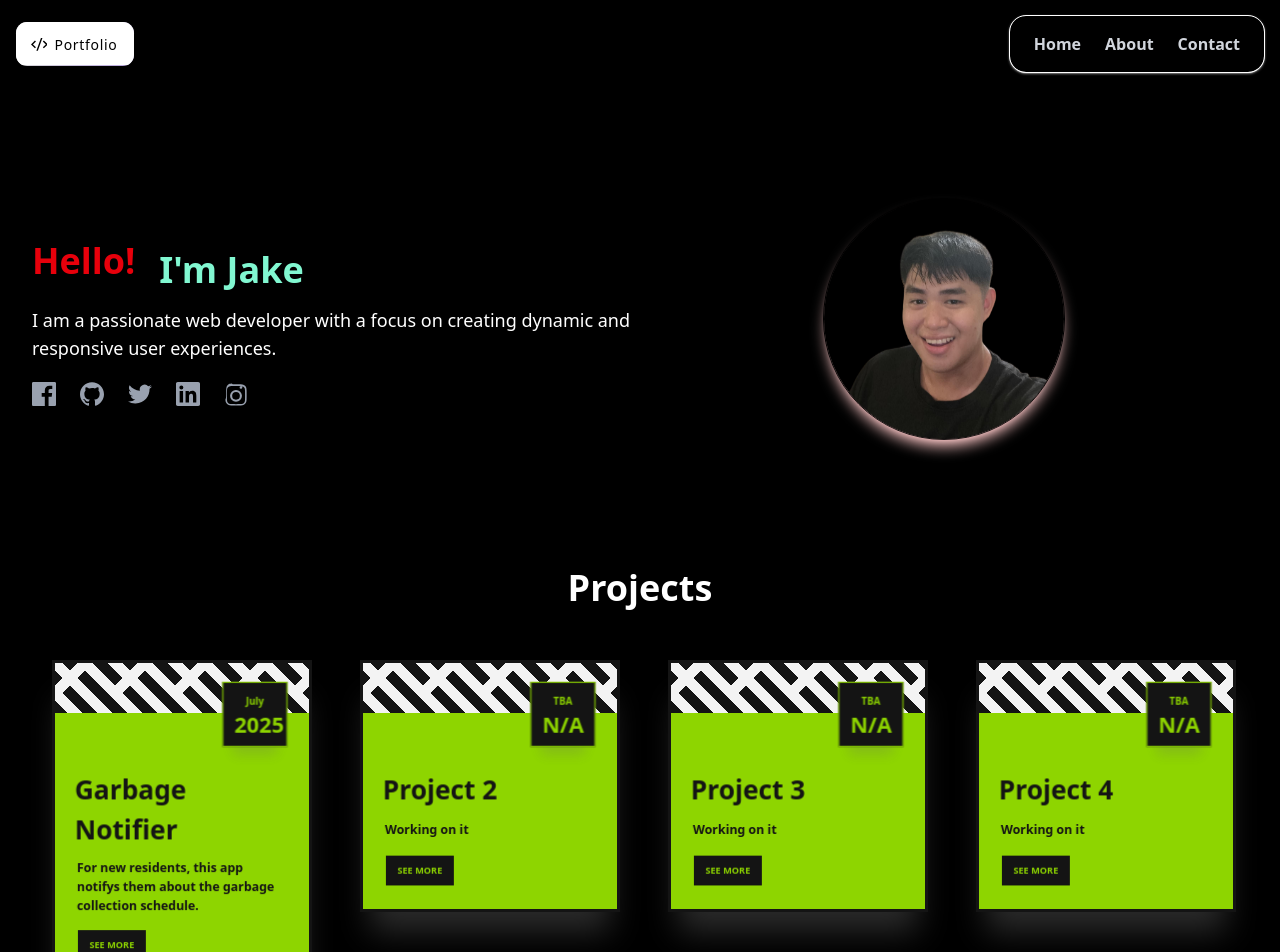
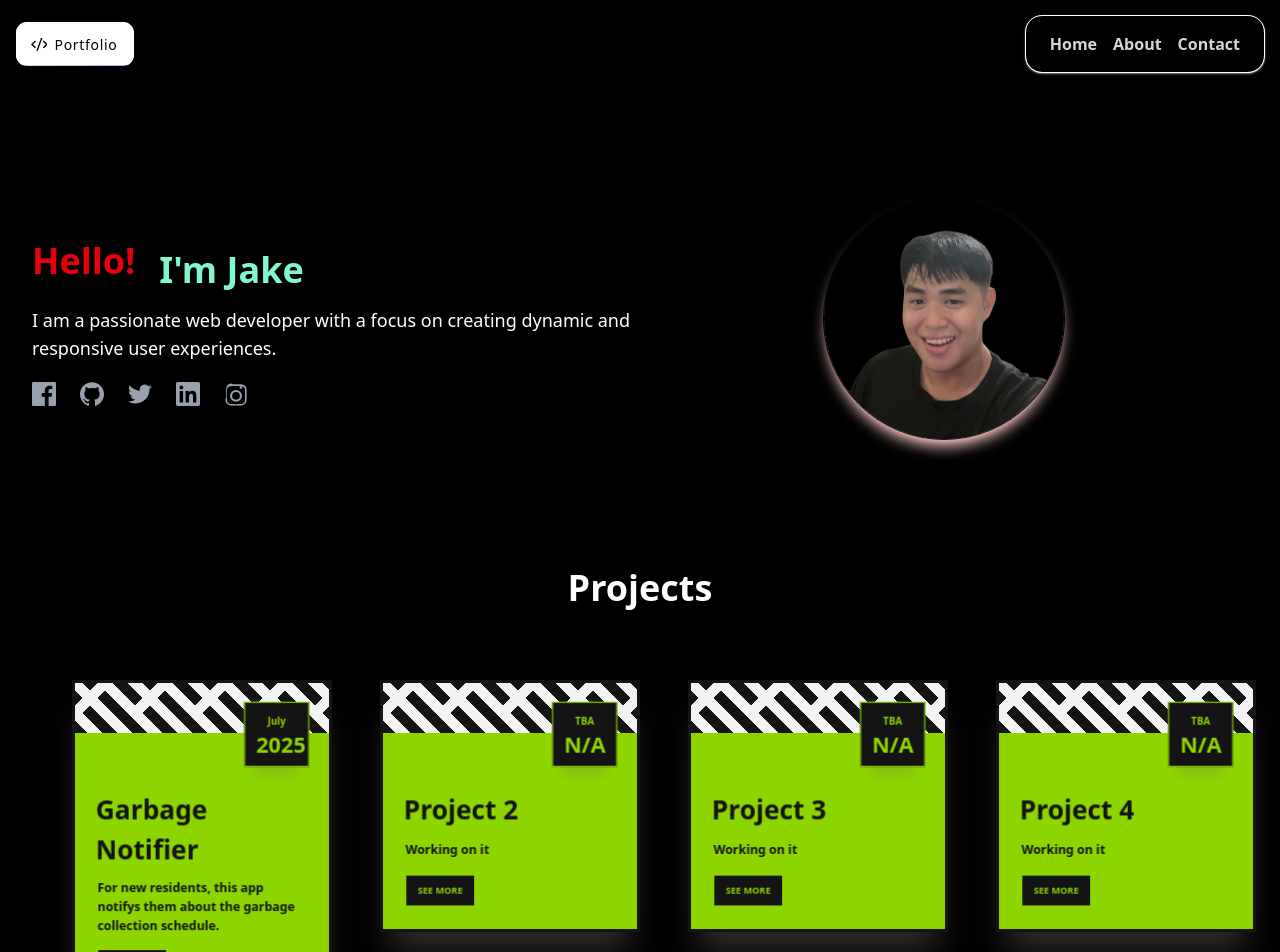
Before and after one commit to shyeik/Portfolio, a React (Vite) app: page / in a window 1280 px wide. Shown: the top 952 px of the page. Built offline with nearby package versions, Linux system fonts and the light colour scheme; a web font is replaced by a local one.

Commit message:
add margin to top

```diff
--- a/src/components/HomePage.jsx
+++ b/src/components/HomePage.jsx
@@ -5,7 +5,7 @@
 
 const HomePage = () => {
   return (
-    <div className="bg-black min-h-screen">
+    <div className="bg-black h-full ">
       <Header />
       <Hero />
       <h1 className=" justify-center text-4xl text-white font-bold text-center transition-transform duration-300 delay-75 ease-in-out ">
--- a/src/components/Layout/About.jsx
+++ b/src/components/Layout/About.jsx
@@ -2,7 +2,7 @@
 
 const About = () => {
   return (
-    <div className="bg-black w-full h-150">
+    <div className="bg-black w-full h-full">
       <div className="grid grid-cols-1 md:grid-cols-2 lg:grid-cols-4 gap-4 p-8">
         {/* 1 */}
         <div class="parent">
--- a/src/components/Layout/Header.jsx
+++ b/src/components/Layout/Header.jsx
@@ -17,7 +17,7 @@
           </span>
         </button>
 
-        <div className="flex gap-6 bg-transparent outline-1 outline-white rounded-2xl shadow-sm shadow-white py-4 px-6">
+        <div className="flex gap-4 bg-transparent outline-1 outline-white rounded-2xl shadow-sm shadow-white py-4 px-6">
           <a
             href="/"
             className="hover:text-gray-400 relative text-gray-300 font-bold after:content-[''] after:absolute after:left-0 after:top-8 after:h-[2px] after:w-0 after:bg-red-400 after:transition-all after:duration-300 hover:after:w-full hover:after:shadow-[0_0_8px_#4ade80] "
--- a/src/index.css
+++ b/src/index.css
@@ -111,6 +111,7 @@
   width: 100%;
   box-shadow: rgba(142, 142, 142, 0.3) 0px 30px 30px -10px;
   transition: all 0.5s ease-in-out;
+  margin: 20px;
 }
 
 .card:hover {
```
